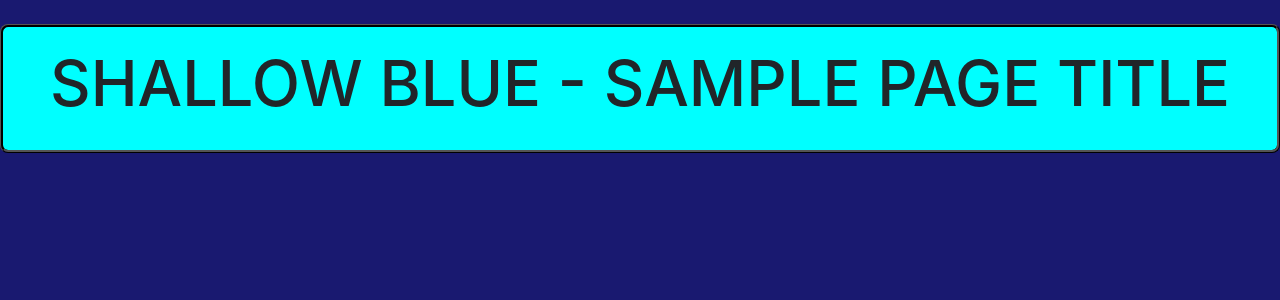
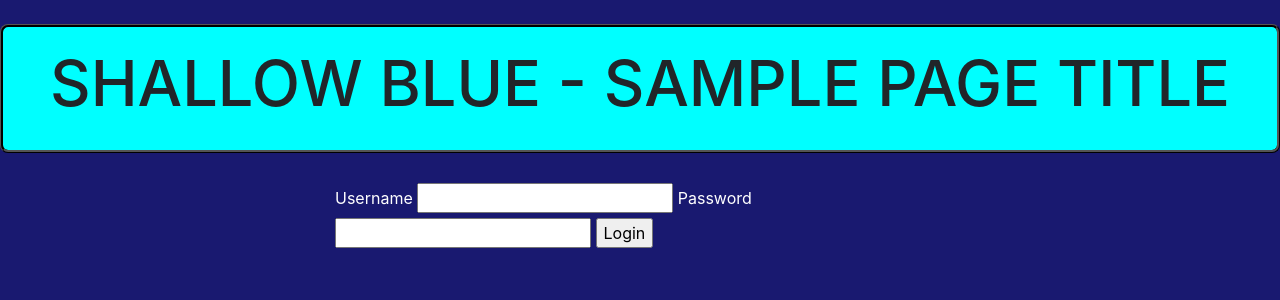
Before and after one commit to QuasarX1/Shallow-Blue-Testing, a Flask app: template Shallow Blue Website/templates/LoginPage.html in a window 1280 px wide. Shown: the top 300 px of the page. Run offline with Flask 2, Linux system fonts and the light colour scheme; tables that the repository leaves empty hold one stand-in row (values such as "Sample post"); the template is opened without the code that fills it: values that come from a table or form of the project are taken from there, most other values are stand-ins (such as "Sample title", 1, 10 or a date in 2020); some libraries are stand-ins or nearby versions.

Commit message:
Added some login and logout functionality.

```diff
--- a/Shallow Blue Website/Classes/__init__.py
+++ b/Shallow Blue Website/Classes/__init__.py
@@ -7,3 +7,4 @@ To get only a single object use 'from Classes.<fileName> import <objectName>'
 
 from .assortedClasses import *
 from .dbModels import *
+from .forms import *
--- /dev/null
+++ b/Shallow Blue Website/Classes/forms.py
@@ -0,0 +1,31 @@
+from flask.ext.wtf import Form
+from wtforms import StringField, PasswordField, IntegerField, SubmitField
+from wtforms.validators import Required, EqualTo
+
+class NameForm(Form):
+
+    name = StringField("What is your name", validators = [Required()])
+
+    submit = SubmitField("Submit")
+
+class LoginForm(Form):
+
+    userName = StringField("Username", validators = [Required()])
+
+    password = PasswordField("Password", validators = [Required()])
+
+    loginButton = SubmitField("Login")
+
+class SignupForm(Form):
+
+    userName = StringField("Username", validators = [Required()])
+
+    password = PasswordField("Password", validators = [Required()])
+
+    passwordRepeat = PasswordField("Repeat Password", validators = [Required(), EqualTo("password", message='Passwords must match')])
+
+    signupButton = SubmitField("Signup")
+
+class SpectateForm(Form):
+
+    eventID = IntegerField("Event ID", validators = [Required()])
--- a/Shallow Blue Website/app.py
+++ b/Shallow Blue Website/app.py
@@ -10,7 +10,7 @@ from Classes import *
 from Functions import *
 import datetime
 from functools import wraps
-from flask import Flask, render_template, url_for, redirect, session
+from flask import Flask, render_template, url_for, redirect, session, request
 from flask_sqlalchemy import SQLAlchemy
 
 #Create app object-----------------------------------------------------------------------------
@@ -86,16 +86,13 @@ def SplashPage(loggedIn):
 
     print(loggedIn)
 
-    if not session:
-        loggedIn = False
-    else:
-        loggedIn = True
-
     return  render_template("SplashPage.html", pageTitle = "Home", url = "/", loggedIn = loggedIn)
 
 @app.route("/login", methods = ["GET", "POST"])
 @login_test
 def LoginPage(loggedIn):
+
+    form = LoginForm()
 
     if loggedIn == True:
 
@@ -105,29 +102,45 @@ def LoginPage(loggedIn):
 
         if request.method == "GET":
 
-            return render_template("LoginPage.html")
+            return render_template("LoginPage.html", pageTitle = "Login", form = form)
 
         else:
 
-            session.add(loggedIn = True)
+            if form.validate_on_submit():
 
-            return None
+                session["loggedIn"] = True
+                #session["userID"] =
+                #session["userName"] =
+
+                return redirect(url_for("SplashPage"))
+
+            else:
+
+                return render_template("LoginPage.html", pageTitle = "Login", form = form)
 
 @app.route("/logout")
-def LogoutPage():
-    return None
+@login_test
+def LogoutPage(loggedIn):
+
+    if loggedIn == True:
+
+        session.pop("loggedIn")
+        #session.pop("userID")
+        #session.pop("userName")
+
+    return redirect(url_for("SplashPage"))
 
 @app.route("/acount")
 def AccountPage():
-    return None
+    return ""
 
 @app.route("/watch")
 def Spectate():
-    return None
+    return ""
 
 @app.route("/events")
 def EventsPage():
-    return None
+    return ""
 
 @app.route('/mainPage')
 @login_required
@@ -150,9 +163,9 @@ if __name__ == '__main__':
         PORT = int(os.environ.get('SERVER_PORT', '5555'))
     except ValueError:
         PORT = 5555
-    #app.run(HOST, PORT, threaded = True, debug = False)
+    app.run(HOST, PORT, threaded = True, debug = False)
 
     """For being viewed by other people (navigate to {my ipV4 adress}:5555/)"""
-    import socket
-    print(socket.gethostbyname(socket.gethostname()))
-    app.run(host = "0.0.0.0", port = 5555, threaded = True)
+    #import socket
+    #print("http://" + socket.gethostbyname(socket.gethostname()) + ":5555/")
+    #app.run(host = "0.0.0.0", port = 5555, threaded = True)
--- a/Shallow Blue Website/static/content/ShallowBlueStyles.css
+++ b/Shallow Blue Website/static/content/ShallowBlueStyles.css
@@ -5,6 +5,11 @@ body {
 
 /*Splash Screen*/
 .splashScreenIconCaption{
+    color: white;
+}
+
+/*Form Styling*/
+.formText {
     color: white;
 }
 
--- a/Shallow Blue Website/templates/LoginPage.html
+++ b/Shallow Blue Website/templates/LoginPage.html
@@ -10,6 +10,14 @@
 
         <!-- Form Here -->
 
+        <form method="POST">
+
+            {{form.userName.label(class="formText")}} {{form.userName(id="userName")}}
+            {{form.password.label(class="formText")}} {{form.password(id="password")}}
+            {{form.loginButton()}}
+
+        </form>
+
     </div>
 
     <div class="col-sm-3"></div>
```
Also changed, not shown: Shallow Blue Website/ShallowBlueTestEnv1/.ptvs/AnalysisLog.txt, 2 other files.
